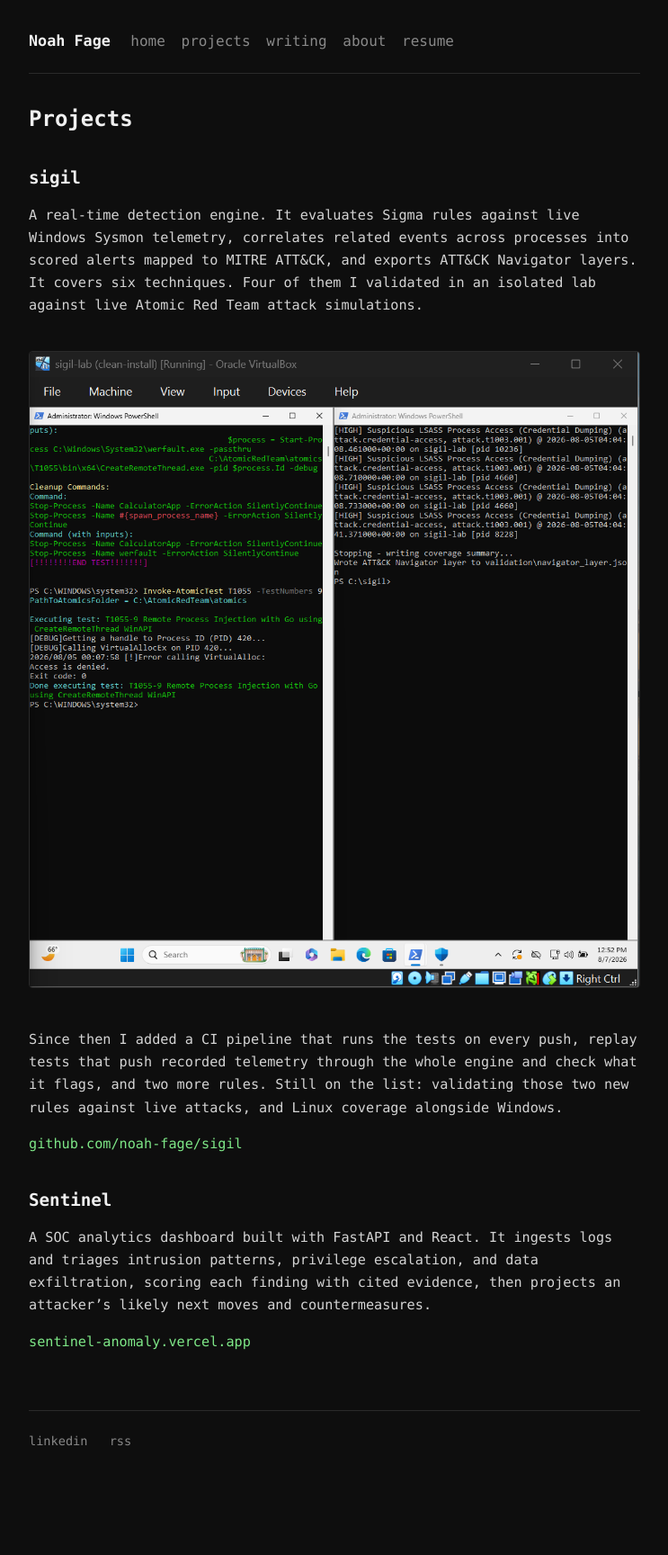
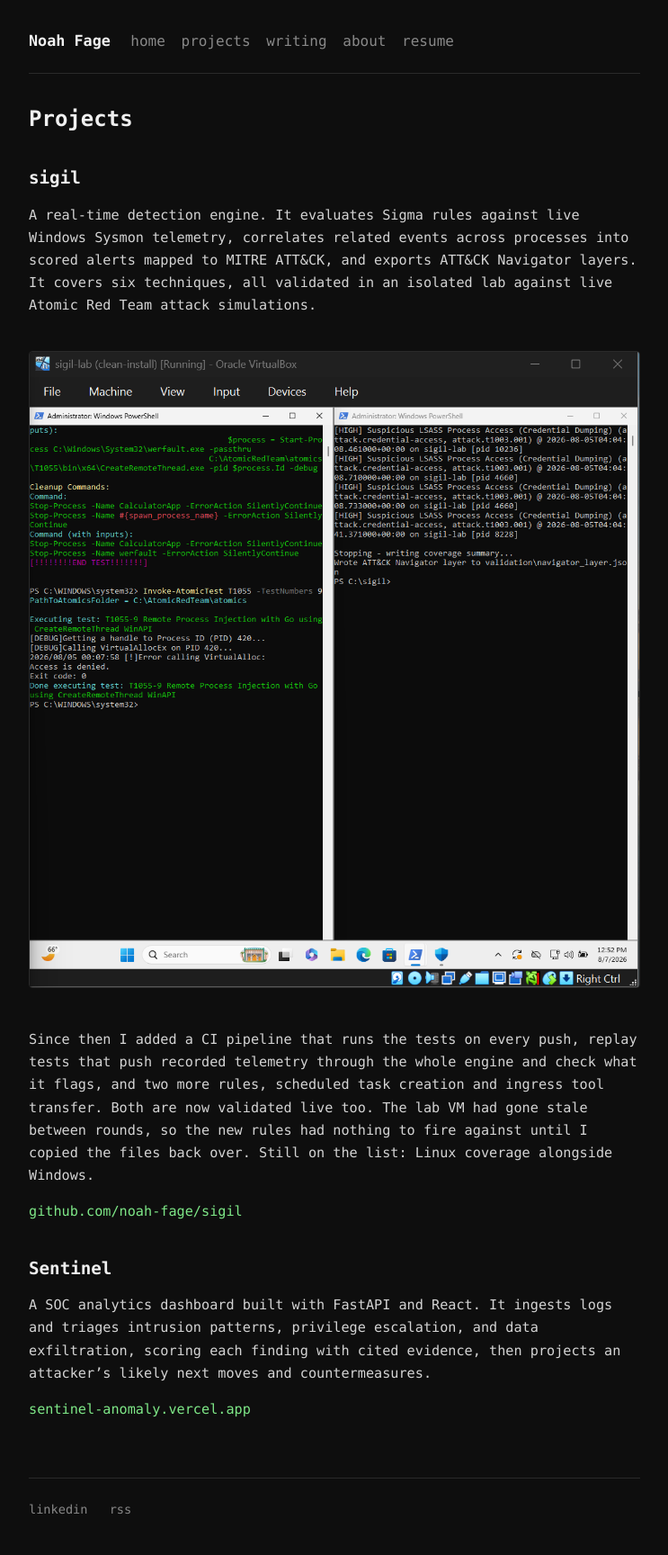
Before and after one commit to noah-fage/noah-fage.github.io, a Jekyll site: the page built from projects.md, in a window 1280 px wide. Shown: the whole page at 90% size, without its empty margins (268-1011 px from the left). Built offline with Jekyll 4.4.1, drawn with Linux system fonts in a browser that asks for light colours; before the commit the page ends 1653 px from its top, so only the background shows below that.

Commit message:
update projects page for sigil v2 validation

```diff
--- a/projects.md
+++ b/projects.md
@@ -10,15 +10,17 @@ title: Projects
 A real-time detection engine. It evaluates Sigma rules against live Windows
 Sysmon telemetry, correlates related events across processes into scored alerts
 mapped to MITRE ATT&CK, and exports ATT&CK Navigator layers. It covers six
-techniques. Four of them I validated in an isolated lab against live Atomic Red
-Team attack simulations.
+techniques, all validated in an isolated lab against live Atomic Red Team attack
+simulations.
 
 ![sigil flagging an LSASS credential-dumping attempt in the lab, tagged to ATT&CK T1003.001, next to a running Atomic Red Team test](/assets/img/sigil-lsass-detection.png)
 
-Since then I added a CI pipeline that runs the tests on every push, replay tests
-that push recorded telemetry through the whole engine and check what it flags,
-and two more rules. Still on the list: validating those two new rules against
-live attacks, and Linux coverage alongside Windows.
+Since then I added a CI pipeline that runs the tests on every push, replay
+tests that push recorded telemetry through the whole engine and check what it
+flags, and two more rules, scheduled task creation and ingress tool transfer.
+Both are now validated live too. The lab VM had gone stale between rounds, so
+the new rules had nothing to fire against until I copied the files back over.
+Still on the list: Linux coverage alongside Windows.
 
 [github.com/noah-fage/sigil](https://github.com/noah-fage/sigil)
 
```
